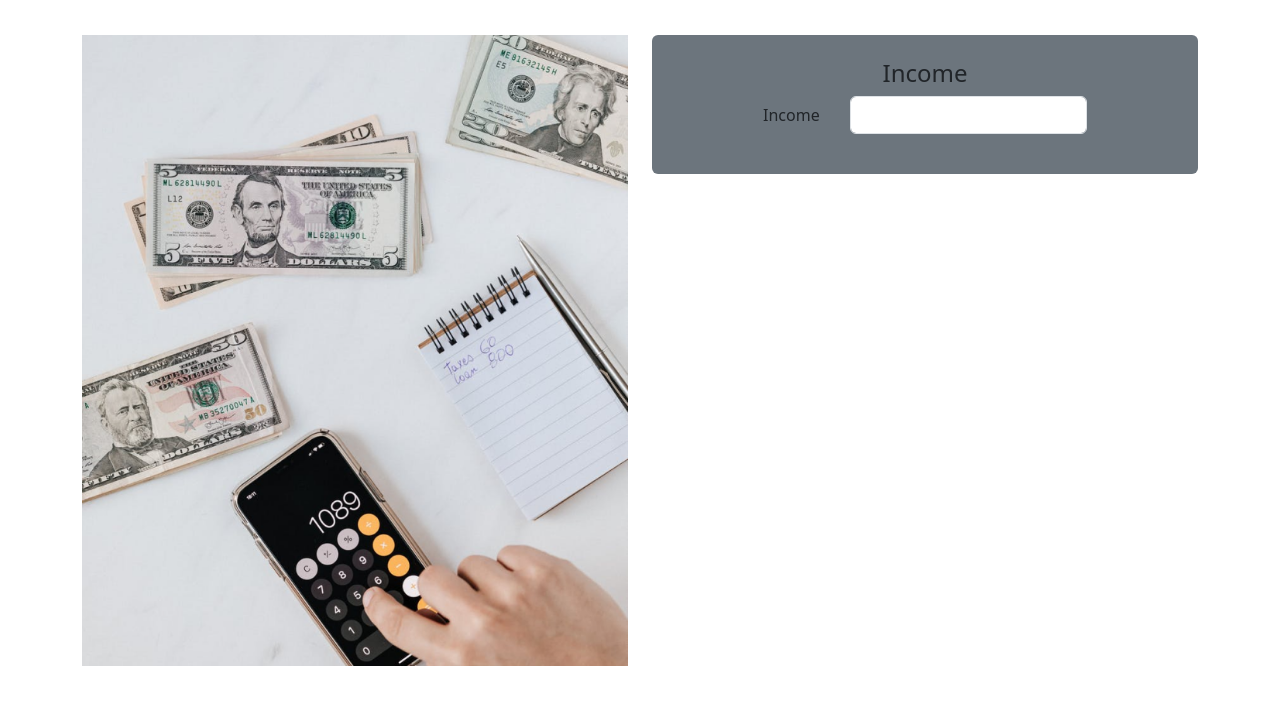
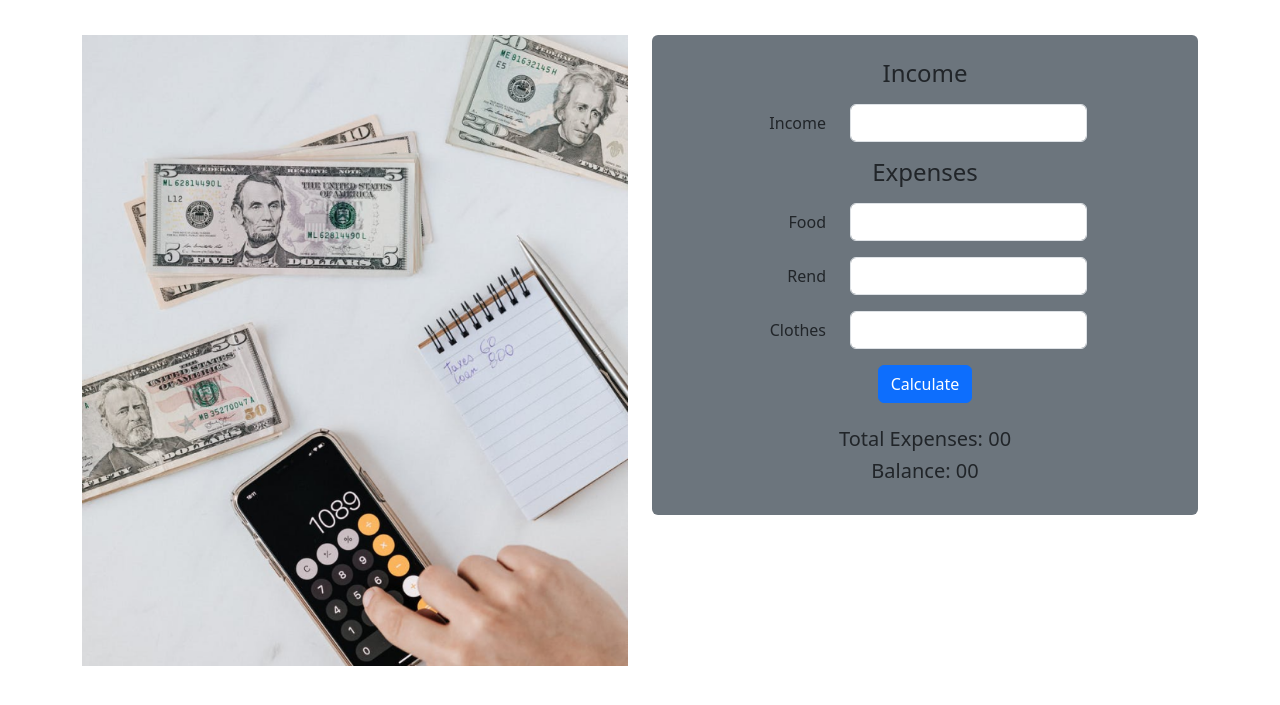
Before and after one commit to Dev-Zual/money-master, a plain HTML site: page index.html in a window 1280 px wide. Shown: the part 77-782 px from the top of the page. Drawn offline with nearby package versions, Linux system fonts and the light colour scheme.

Commit message:
done expense & calculate area

```diff
--- a/index.html
+++ b/index.html
@@ -21,17 +21,49 @@
         </div>
         <div class="col-md-6">
           <div class="bg-secondary p-4 rounded">
-            <h4 class="text-center">Income</h4>
+            <h4 class="text-center mb-3">Income</h4>
 
-            <div class="">
             <div class="mb-3 row justify-content-center">
-                <label for="inputIncome" class="col-sm-2 col-form-label"
+              <label for="inputIncome" class="col-sm-2 text-end col-form-label"
                 >Income</label
               >
               <div class="col-sm-10 col-md-6">
                 <input type="text" class="form-control" id="inputIncome" />
               </div>
             </div>
+            <h4 class="text-center mb-3">Expenses</h4>
+            <div class="mb-3 row justify-content-center">
+              <label for="inputFood" class="col-sm-2 text-end col-form-label"
+                >Food</label
+              >
+              <div class="col-sm-10 col-md-6">
+                <input type="text" class="form-control" id="inputFood" />
+              </div>
+            </div>
+            <div class="mb-3 row justify-content-center">
+              <label for="inputRent" class="col-sm-2 text-end col-form-label"
+                >Rend</label
+              >
+              <div class="col-sm-10 col-md-6">
+                <input type="text" class="form-control" id="inputRent" />
+              </div>
+            </div>
+            <div class="mb-3 row justify-content-center">
+              <label for="inputClothes" class="col-sm-2 text-end col-form-label"
+                >Clothes</label
+              >
+              <div class="col-sm-10 col-md-6">
+                <input type="text" class="form-control" id="inputClothes" />
+              </div>
+            </div>
+            <div class="text-center">
+              <button class="btn btn-primary">Calculate</button>
+            </div>
+            <div class="result-area text-center mt-4">
+              <h5>
+                Total Expenses: <span id="display-total-expenses">00</span>
+              </h5>
+              <h5>Balance: <span id="display-balance">00</span></h5>
             </div>
           </div>
         </div>
```
Lines whose indentation alone changed are shown as unchanged.
